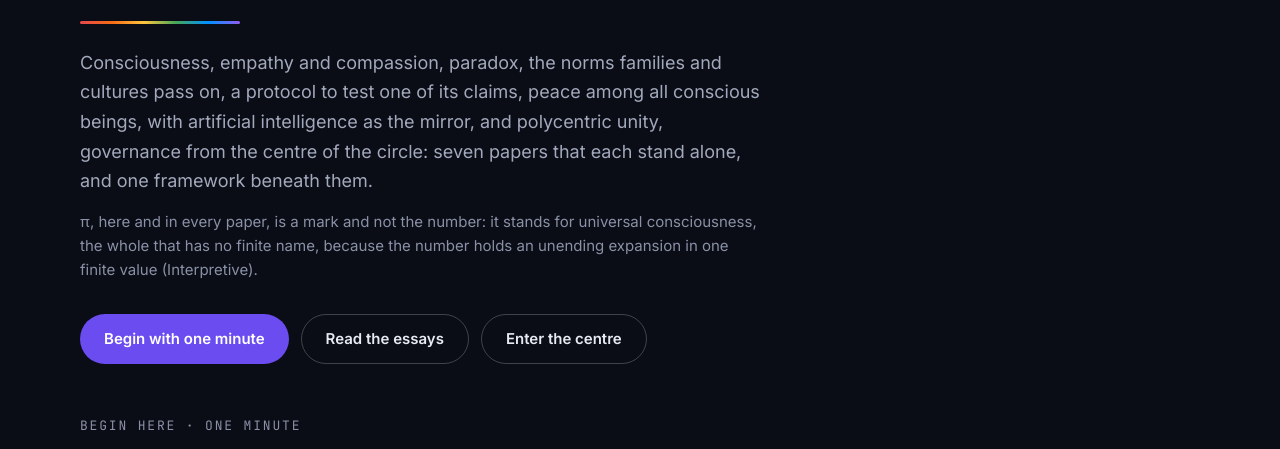
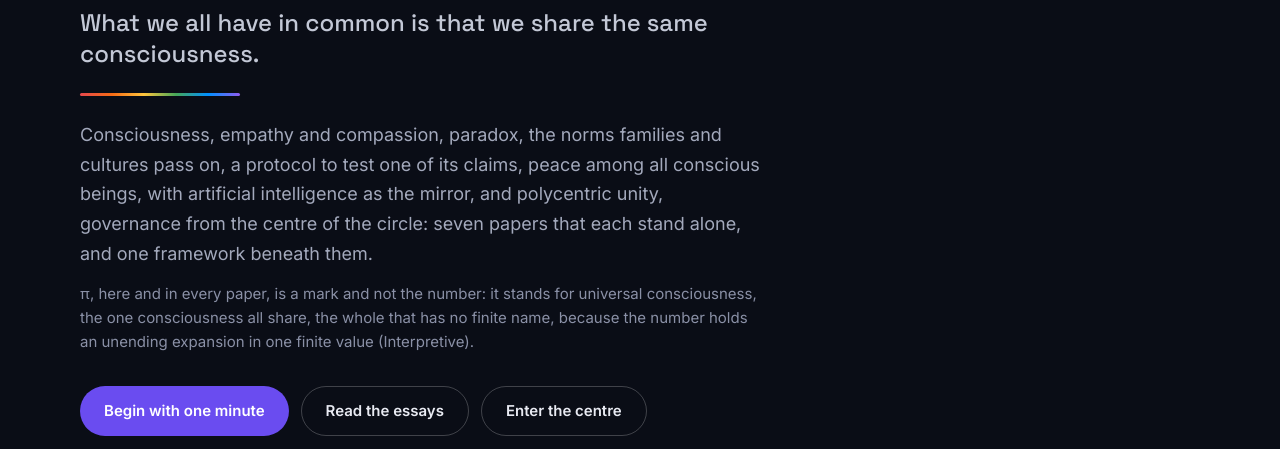
Before and after one commit to DevonSkywalker/The-Peace-Papers, a plain HTML site: page index.html in a window 1280 px wide. Shown: the part 337-786 px from the top of the page. Drawn offline with Linux system fonts and the light colour scheme.

Commit message:
Home page intro: what we all have in common is that we share the same consciousness
Co-Authored-By: Claude Fable 5.2 <noreply@anthropic.com>
Claude-Session: https://claude.ai/code/session_01P28EcMgMgxzGoCsmxLXbUm

```diff
--- a/index.html
+++ b/index.html
@@ -70,9 +70,10 @@ The Peace Papers</a>
 <p style="margin: 0 0 18px; font-family: 'JetBrains Mono', monospace; font-size: 13px; letter-spacing: 0.14em; text-transform: uppercase; color: #8A90A6">Seven papers on one framework</p>
 <h1 id="hero-title" style="margin: 0; font-family: 'Space Grotesk', Inter, sans-serif; font-weight: 700; font-size: clamp(44px, 7vw, 88px); line-height: 1.02; letter-spacing: -0.02em; color: #F4F5FA">The Peace Papers</h1>
 <p style="margin: 20px 0 0; font-family: 'Space Grotesk', Inter, sans-serif; font-weight: 500; font-size: clamp(22px, 3vw, 32px); line-height: 1.25; color: #E8EAF2">Peace is in the now of π.</p>
+<p style="margin: 10px 0 0; max-width: 680px; font-family: 'Space Grotesk', Inter, sans-serif; font-weight: 500; font-size: clamp(18px, 2.3vw, 24px); line-height: 1.3; color: #C3C8D6">What we all have in common is that we share the same consciousness.</p>
 <div aria-hidden="true" style="width: 160px; height: 3px; margin-top: 24px; border-radius: 3px; background: linear-gradient(90deg, #E5484D, #F76B15, #FFC53D, #46A758, #0090FF, #8E5CF0)"></div>
 <p style="margin: 24px 0 0; max-width: 680px; font-size: 18px; line-height: 1.65; color: #A3A9BC">Consciousness, empathy and compassion, paradox, the norms families and cultures pass on, a protocol to test one of its claims, peace among all conscious beings, with artificial intelligence as the mirror, and polycentric unity, governance from the centre of the circle: seven papers that each stand alone, and one framework beneath them.</p>
-<p style="margin: 14px 0 0; max-width: 680px; font-size: 15px; line-height: 1.6; color: #8A90A6">π, here and in every paper, is a mark and not the number: it stands for universal consciousness, the whole that has no finite name, because the number holds an unending expansion in one finite value (Interpretive).</p>
+<p style="margin: 14px 0 0; max-width: 680px; font-size: 15px; line-height: 1.6; color: #8A90A6">π, here and in every paper, is a mark and not the number: it stands for universal consciousness, the one consciousness all share, the whole that has no finite name, because the number holds an unending expansion in one finite value (Interpretive).</p>
 <div style="display: flex; flex-wrap: wrap; gap: 12px; margin-top: 32px">
 <a href="#witness" style="display: inline-flex; align-items: center; gap: 10px; min-height: 48px; padding: 0 24px; border-radius: 999px; background: #6A4CF0; color: #FFFFFF; text-decoration: none; font-weight: 600; font-size: 15px">Begin with one minute</a>
 <a href="#essays" style="display: inline-flex; align-items: center; gap: 10px; min-height: 48px; padding: 0 24px; border-radius: 999px; border: 1px solid rgba(255,255,255,0.22); color: #E8EAF2; text-decoration: none; font-weight: 600; font-size: 15px">Read the essays</a>
```
